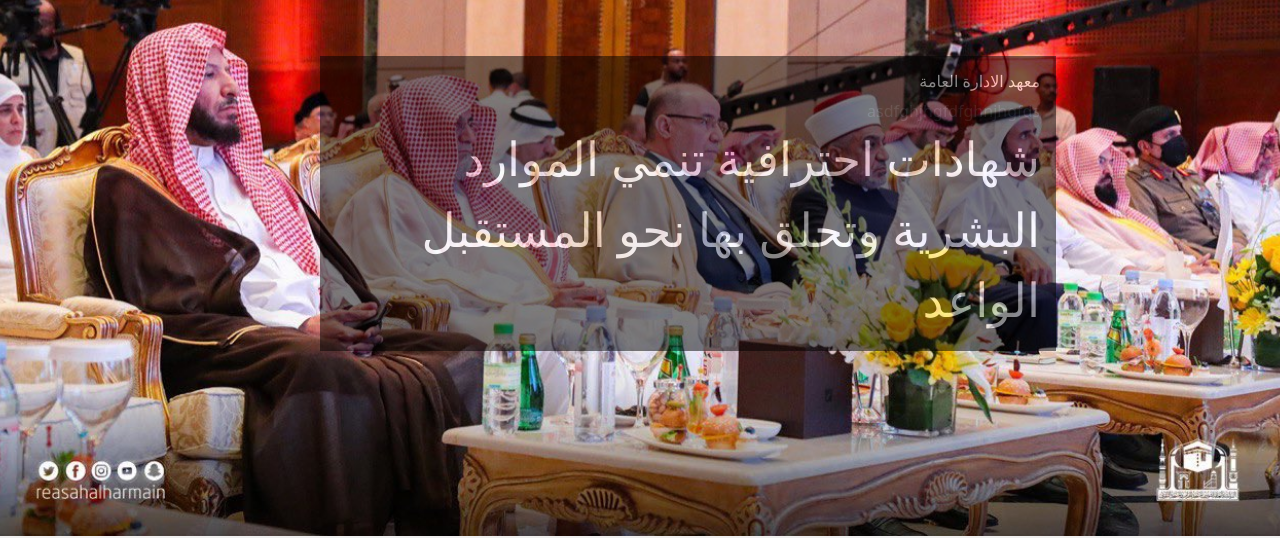
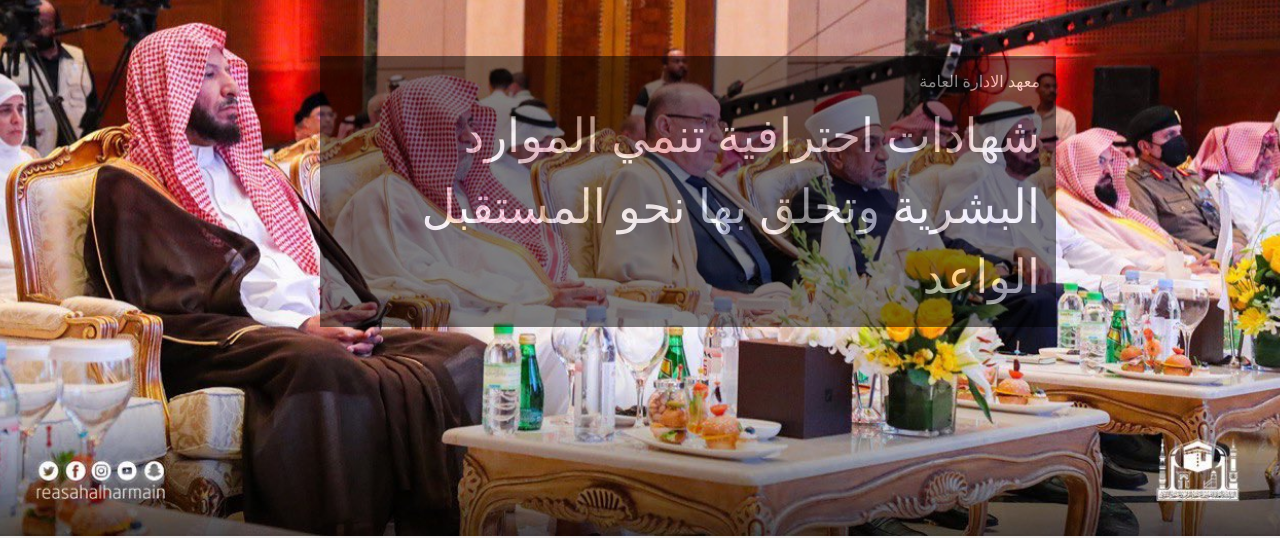
Before and after one commit to mai298/business-learn, a plain HTML site: page index.html in a window 1280 px wide. Shown: the part 264-802 px from the top of the page. Drawn offline with nearby package versions, Linux system fonts and the light colour scheme.

Commit message:
last change

```diff
--- a/index.html
+++ b/index.html
@@ -24,7 +24,7 @@
   <div class="header">
     <div class="div-header text-end pe-3 pt-3">
       <h6>معهد الادارة العامة</h6>
-      asdfghjhgfdfghnjhgfds
+
       <p class="para-header">شهادات احترافية تنمي الموارد البشرية وتحلق بها نحو المستقبل الواعد</p>
     </div>
     <nav class="navbar nav1 navbar-expand-lg bg-body-tertiary text-white" dir="ltr">
```
